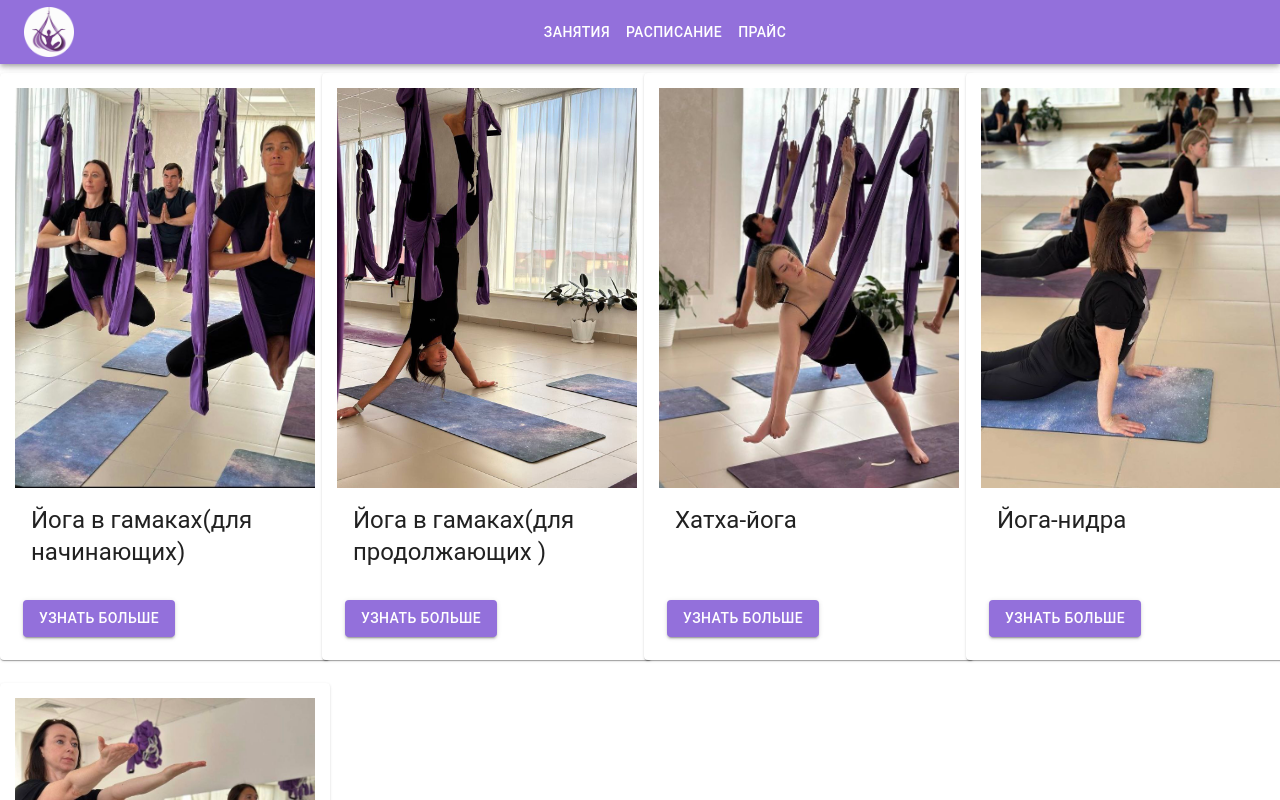
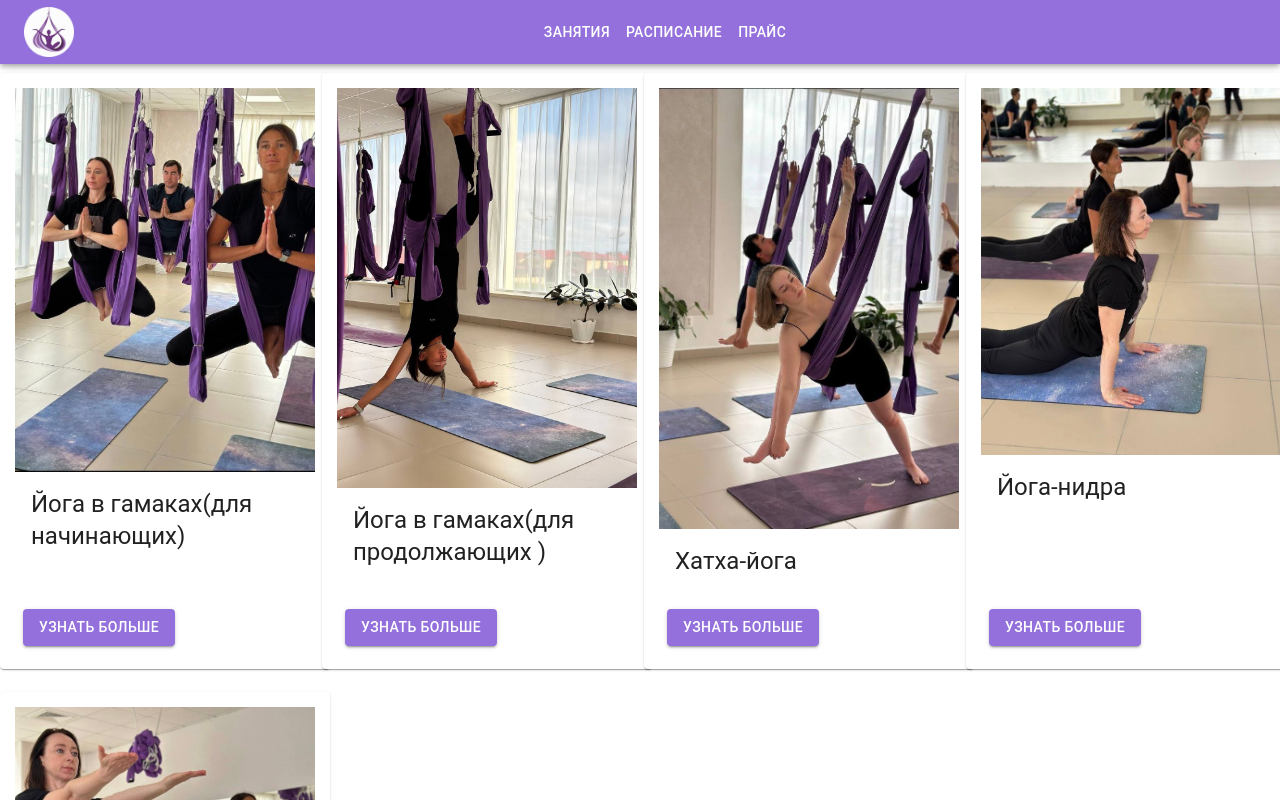
Before and after one commit to StepanDubrovin/yoga-center, a React (Vite) app in the folder frontend/: page /classes in a window 1280 px wide. Shown: the top 800 px of the page. Built offline with nearby package versions, Linux system fonts and the light colour scheme.

Commit message:
fixImage

```diff
--- a/frontend/src/components/Card/CardClasses.tsx
+++ b/frontend/src/components/Card/CardClasses.tsx
@@ -2,11 +2,6 @@ import * as React from 'react';
 import { styled, Typography, Button, Card, CardActions, CardContent, CardMedia, Grid, Modal, Box } from '@mui/material';
 import { useSelector } from 'react-redux';
 import { RootState } from '../../reducer/store'
-
-const StyledCardMedia = styled(CardMedia)({
-  height: 400,
-  width: 300,
-});
 
 const StyledCard = styled(Card)({
   width: 330,
@@ -65,8 +60,9 @@ const CardClasses: React.FC = () => {
         {classes.map((card, index) => (
           <Grid item key={index} xs={12} sm={6} md={3} sx={{ padding: '15px' }}>
             <StyledCard>
-              <StyledCardMedia
-                image={card.image}
+              <CardMedia
+                component="img"
+                src={card.image}
                 alt={card.title}
               />
               <StyledCardContent>
```
